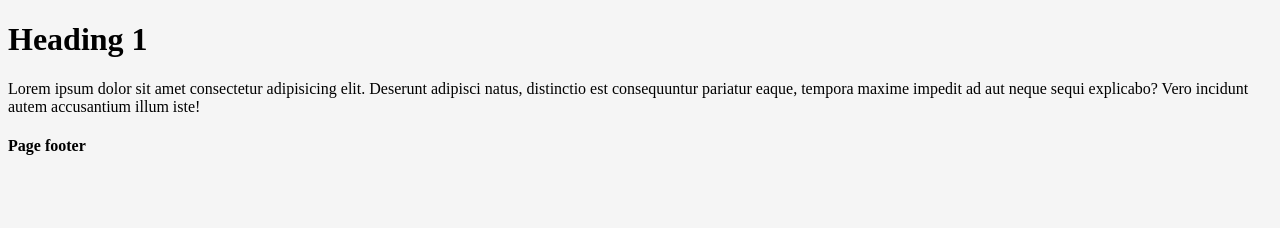
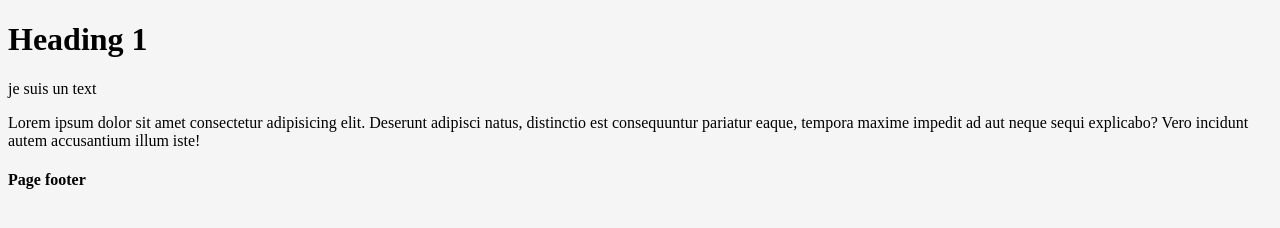
Before and after one commit to houcem-h/git-training-june-2022, a plain HTML site: page index.html in a window 1280 px wide. Drawn offline with Linux system fonts and the light colour scheme.

Commit message:
refka new p

```diff
--- a/index.html
+++ b/index.html
@@ -10,6 +10,7 @@
   <body>
     <header>
       <h1>Heading 1</h1>
+      <p>je suis un text</p>
     </header>
     <main>
       <section>
```
